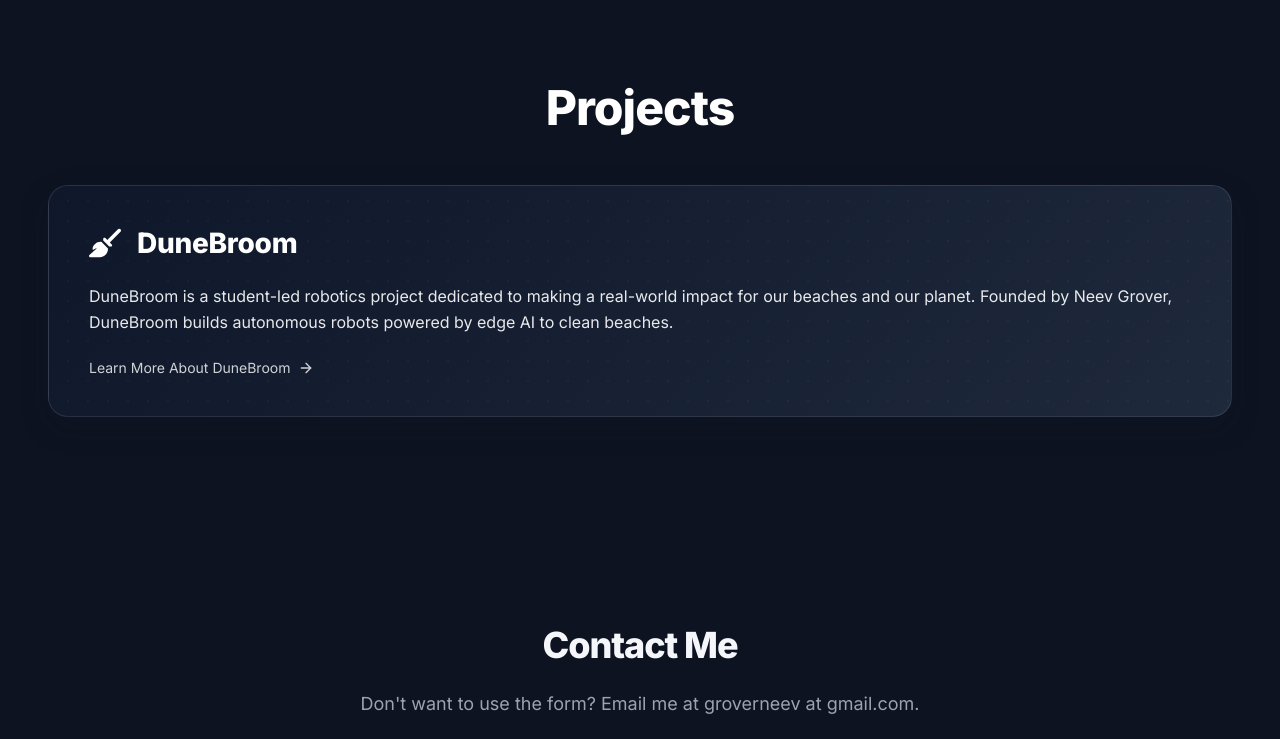
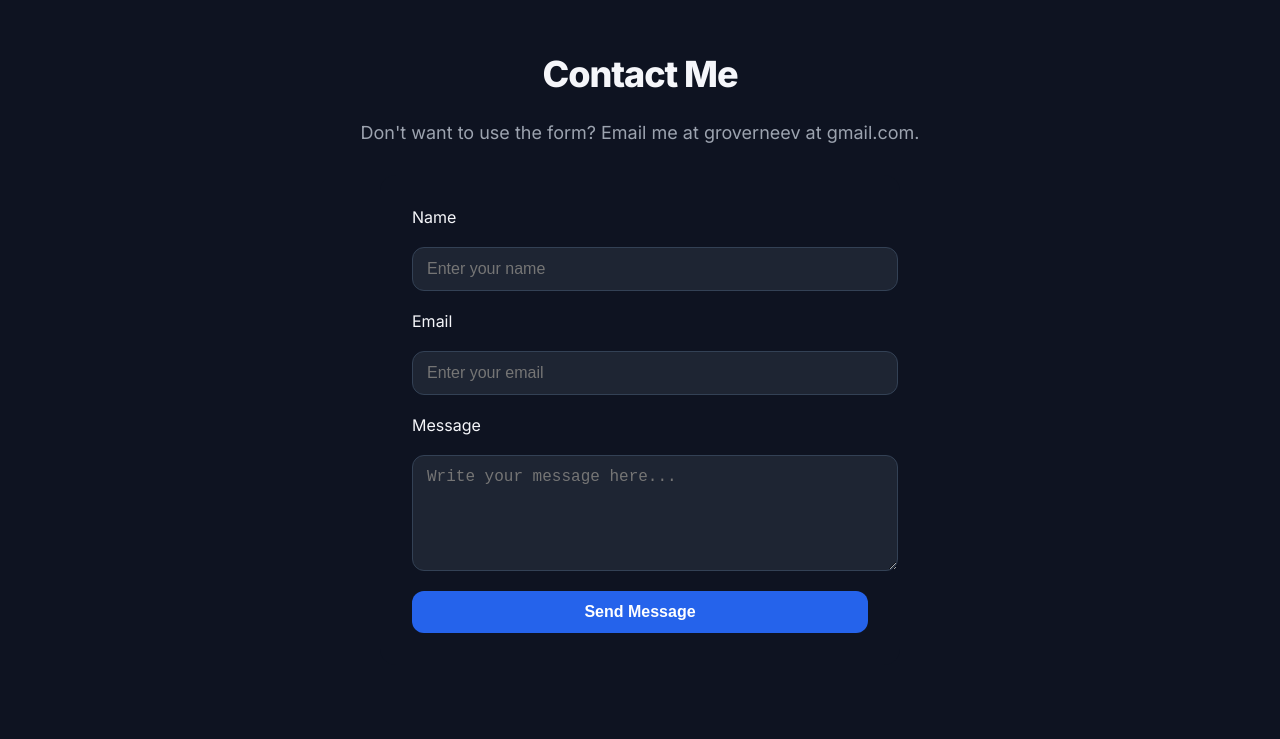
Before and after one commit to groverneev/Neev_Website, a Next.js app: page / in a window 1280 px wide. Shown: the part 1350-2089 px from the top of the page. Built offline with nearby package versions, Linux system fonts and the light colour scheme.

Commit message:
hid projects for now

```diff
--- a/app/page.tsx
+++ b/app/page.tsx
@@ -118,7 +118,7 @@ export default function Home() {
       <BlogSection />
 
       {/* ───────── PROJECTS SECTION ───────── */}
-      <ProjectsSection />
+      {/*     <ProjectsSection />              */}
 
       {/* ───────── CONTACT SECTION ───────── */}
       <ContactSection />
```
